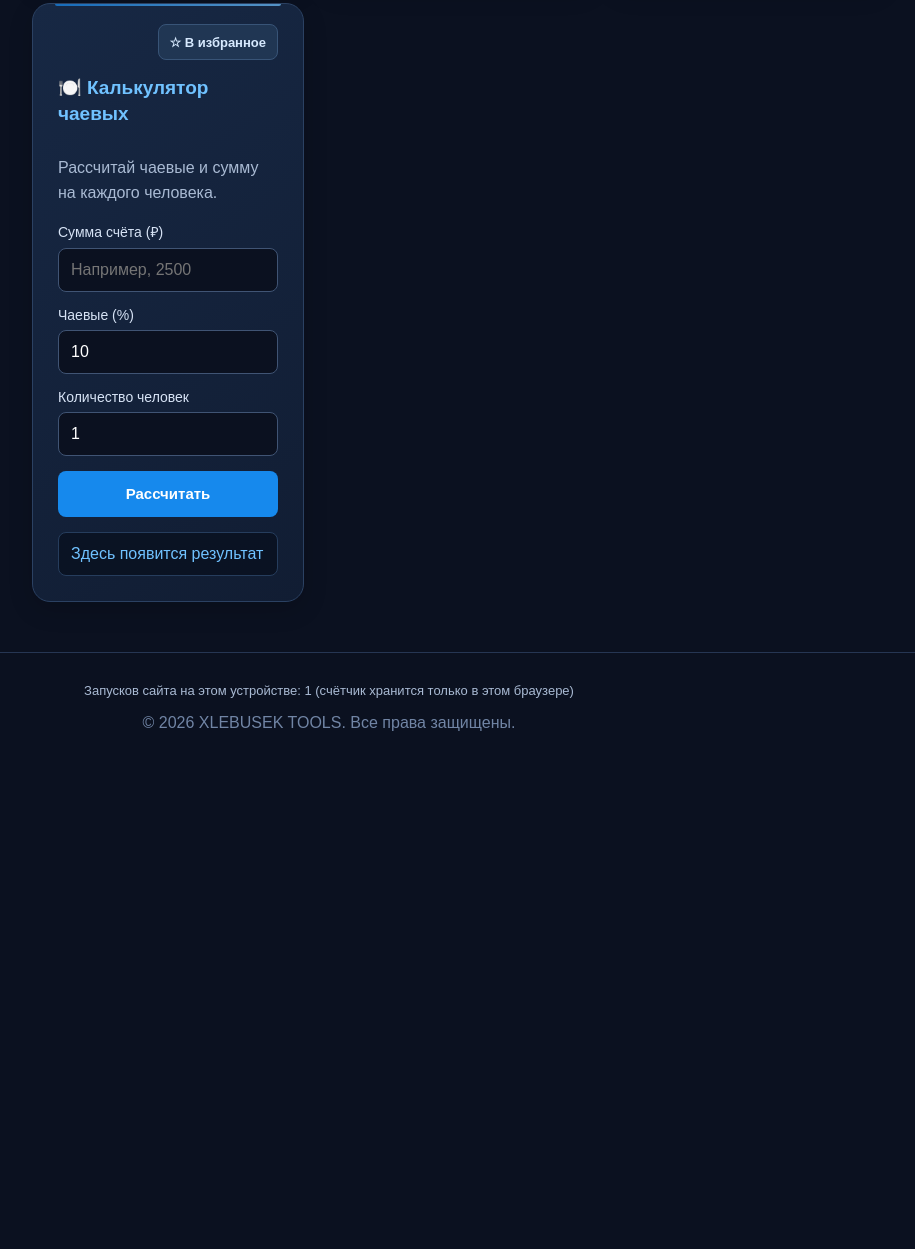
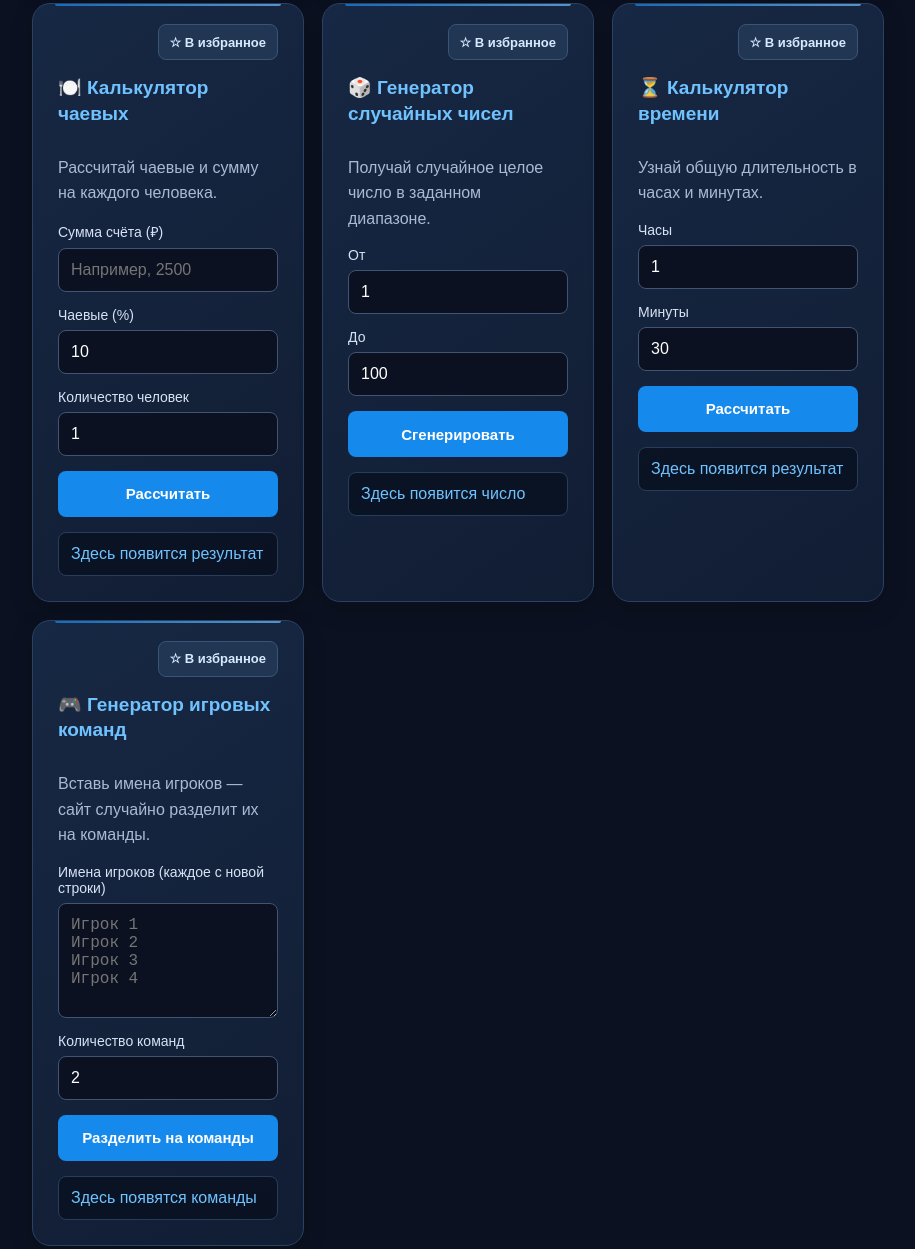
Before and after one commit to xxleb-r/xlebusek-tools, a plain HTML site: page index.html in a window 1280 px wide. Shown: the part 3065-4314 px from the top of the page, without its empty margins (311-1226 px from the left). Before the commit the page ends 3843 px from the top, so only its background shows below. Drawn offline with Linux system fonts and the light colour scheme.

Commit message:
Добавить три новых онлайн-инструмента

```diff
--- a/index.html
+++ b/index.html
@@ -644,6 +644,30 @@ body.light-theme .favorite-toggle{background:#edf3fb;color:#334963;border-color:
         <div class="result" id="tipResult" aria-live="polite">Здесь появится результат</div>
     </div>
 
+
+    <!-- ГЕНЕРАТОР СЛУЧАЙНЫХ ЧИСЕЛ -->
+    <div class="tool" data-category="generator">
+        <h3>🎲 Генератор случайных чисел</h3><p>Получай случайное целое число в заданном диапазоне.</p>
+        <label for="randomMin">От</label><input id="randomMin" type="number" value="1" step="1">
+        <label for="randomMax">До</label><input id="randomMax" type="number" value="100" step="1">
+        <button onclick="generateRandomNumber()">Сгенерировать</button><div class="result" id="randomNumberResult" aria-live="polite">Здесь появится число</div>
+    </div>
+    <!-- КАЛЬКУЛЯТОР ВРЕМЕНИ -->
+    <div class="tool" data-category="useful">
+        <h3>⏳ Калькулятор времени</h3><p>Узнай общую длительность в часах и минутах.</p>
+        <label for="timeHours">Часы</label><input id="timeHours" type="number" min="0" max="100000" value="1">
+        <label for="timeMinutes">Минуты</label><input id="timeMinutes" type="number" min="0" max="59" value="30">
+        <button onclick="calculateTime()">Рассчитать</button><div class="result" id="timeResult" aria-live="polite">Здесь появится результат</div>
+    </div>
+    <!-- ГЕНЕРАТОР ИГРОВЫХ КОМАНД -->
+    <div class="tool" data-category="generator">
+        <h3>🎮 Генератор игровых команд</h3><p>Вставь имена игроков — сайт случайно разделит их на команды.</p>
+        <label for="teamNames">Имена игроков (каждое с новой строки)</label>
+        <textarea id="teamNames" placeholder="Игрок 1&#10;Игрок 2&#10;Игрок 3&#10;Игрок 4"></textarea>
+        <label for="teamCount">Количество команд</label><input id="teamCount" type="number" min="2" max="20" value="2">
+        <button onclick="generateTeams()">Разделить на команды</button><div class="result" id="teamsResult" aria-live="polite">Здесь появятся команды</div>
+    </div>
+
 </section>
     </div>
 </div>
@@ -1069,6 +1093,30 @@ function calculateTip() {
         "</strong><br>На человека: <strong>" + format(total / people) + "</strong>";
 }
 
+
+
+function generateRandomNumber() {
+ const a=document.getElementById("randomMin").value.trim(), b=document.getElementById("randomMax").value.trim(), out=document.getElementById("randomNumberResult");
+ const min=Number(a), max=Number(b);
+ if(a===""||b===""||!Number.isSafeInteger(min)||!Number.isSafeInteger(max)||min>max){out.textContent="Введи целые числа: первое не должно быть больше второго.";return;}
+ out.textContent="Случайное число: "+(Math.floor(Math.random()*(max-min+1))+min);
+}
+function calculateTime() {
+ const a=document.getElementById("timeHours").value.trim(), b=document.getElementById("timeMinutes").value.trim(), out=document.getElementById("timeResult");
+ const h=Number(a), m=Number(b);
+ if(a===""||b===""||!Number.isSafeInteger(h)||!Number.isSafeInteger(m)||h<0||h>100000||m<0||m>59){out.textContent="Укажи часы от 0 и минуты от 0 до 59.";return;}
+ const total=h*60+m; out.textContent=total+" минут = "+Math.floor(total/60)+" ч "+(total%60)+" мин.";
+}
+function generateTeams() {
+ const names=document.getElementById("teamNames").value.split(/\n/).map(x=>x.trim()).filter(Boolean), raw=document.getElementById("teamCount").value.trim(), count=Number(raw), out=document.getElementById("teamsResult");
+ if(names.length<2){out.textContent="Добавь хотя бы двух игроков — каждого с новой строки.";return;}
+ if(!Number.isInteger(count)||count<2||count>20||count>names.length){out.textContent="Количество команд должно быть от 2 до числа игроков (максимум 20).";return;}
+ for(let i=names.length-1;i>0;i--){const j=Math.floor(Math.random()*(i+1));[names[i],names[j]]=[names[j],names[i]];}
+ const teams=Array.from({length:count},()=>[]); names.forEach((name,i)=>teams[i%count].push(name));
+ out.innerHTML=teams.map((team,i)=>"<strong>Команда "+(i+1)+":</strong><br>"+team.map(escapeTeamName).join("<br>")).join("<br><br>");
+}
+function escapeTeamName(value){return value.replace(/[&<>"']/g,c=>({"&":"&amp;","<":"&lt;",">":"&gt;",'"':"&quot;","'":"&#39;"}[c]));}
+
 </script>
 
 
```
